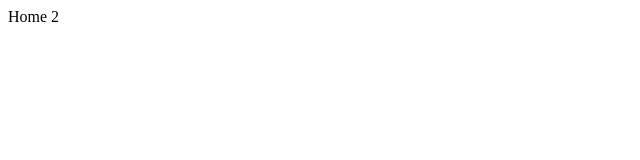
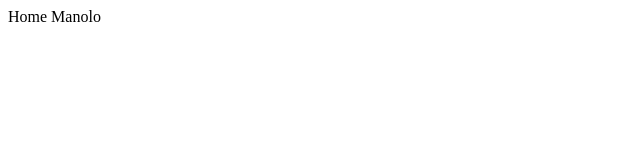
Before and after one commit to brunotarga/exercitandoafisica, a Next.js app: page / in a window 1280 px wide. Shown: the top 160 px of the page, without its empty margins (0-640 px from the left). Built offline with nearby package versions, Linux system fonts and the light colour scheme.

Commit message:
nova home

```diff
--- a/pages/index.js
+++ b/pages/index.js
@@ -1,5 +1,5 @@
 function Home() {
-    return <div>Home 2</div>
+    return <div>Home Manolo</div>
 }
 
 export default Home
```
